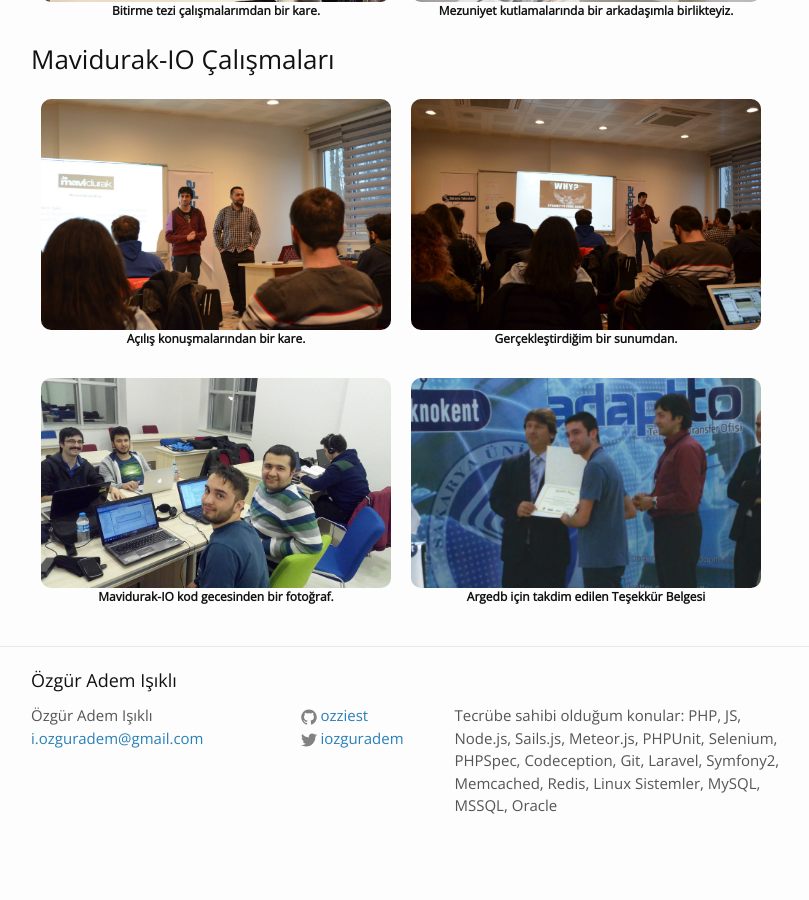
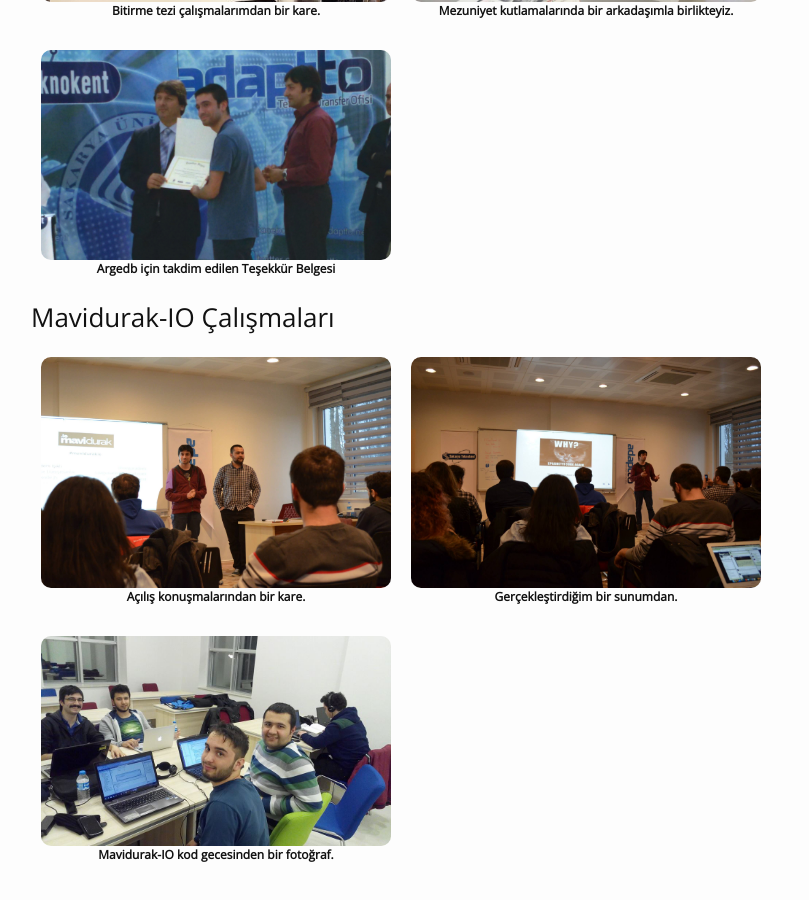
Before and after one commit to ozziest/ozziest.github.io, a Jekyll site: the page built from memories.md, in a window 1280 px wide and 900 px high, scrolled down 1420 px. Shown: the whole window, without its empty margins (229-1038 px from the left). Built offline with Jekyll 4.4.1, drawn with Linux system fonts in a browser that asks for light colours; before the commit the page ends 2277 px from its top, so only the background shows below that.

Commit message:
The Memories page was updated

```diff
--- a/memories.md
+++ b/memories.md
@@ -67,6 +67,13 @@ permalink: /memories/
     </p>
 </div>
 
+<div class="img-box">
+    <img class="img-memories" src="/images/memories/2015_06.jpg"/>
+    <p class="img-caption">
+        Argedb için takdim edilen Teşekkür Belgesi
+    </p>
+</div>
+<div style="clear:left;"></div>
 
 ### Mavidurak-IO Çalışmaları
 
@@ -91,10 +98,3 @@ permalink: /memories/
         Mavidurak-IO kod gecesinden bir fotoğraf.
     </p>
 </div>
-
-<div class="img-box">
-    <img class="img-memories" src="/images/memories/2015_06.jpg"/>
-    <p class="img-caption">
-        Argedb için takdim edilen Teşekkür Belgesi
-    </p>
-</div>
```
